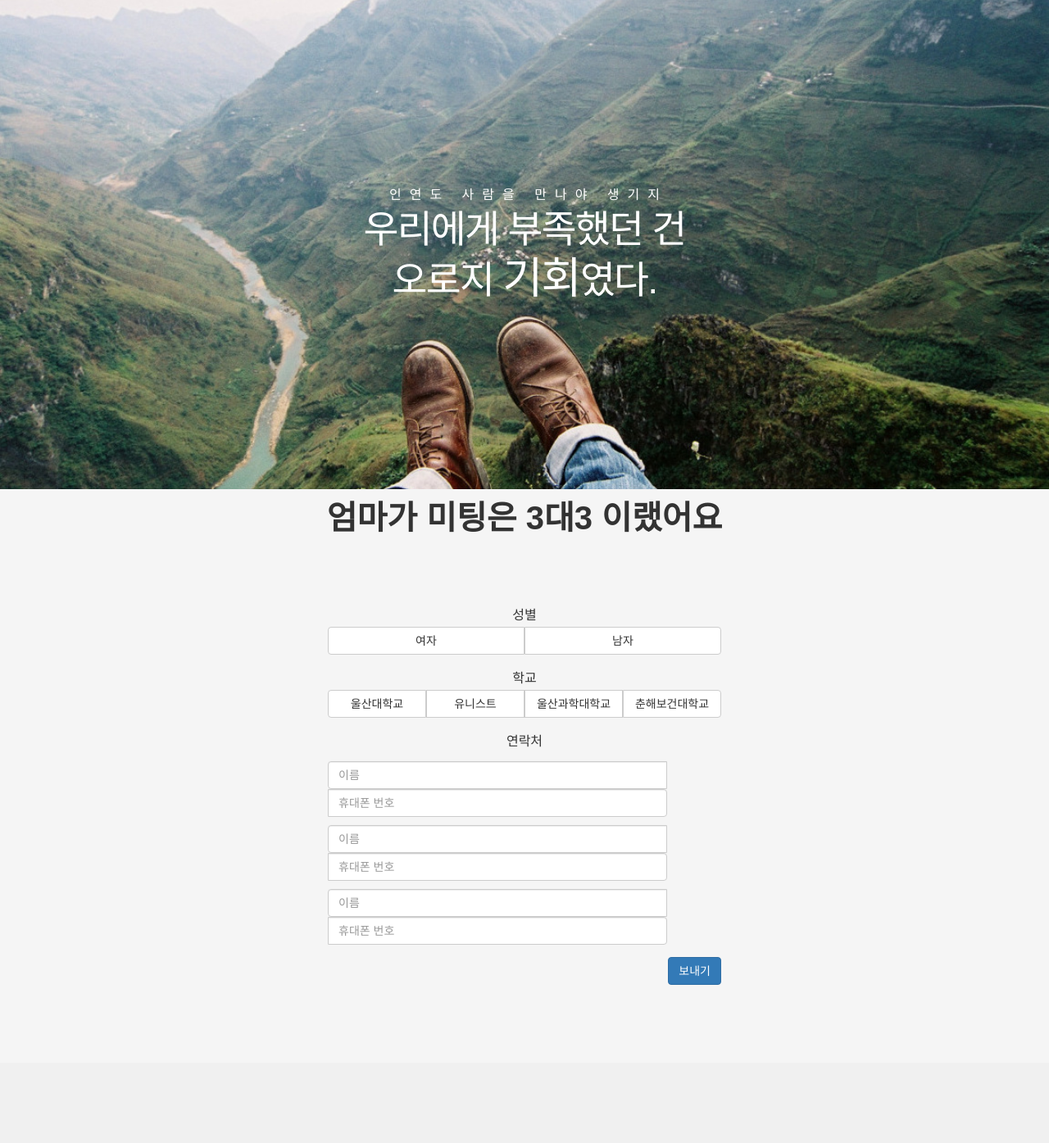
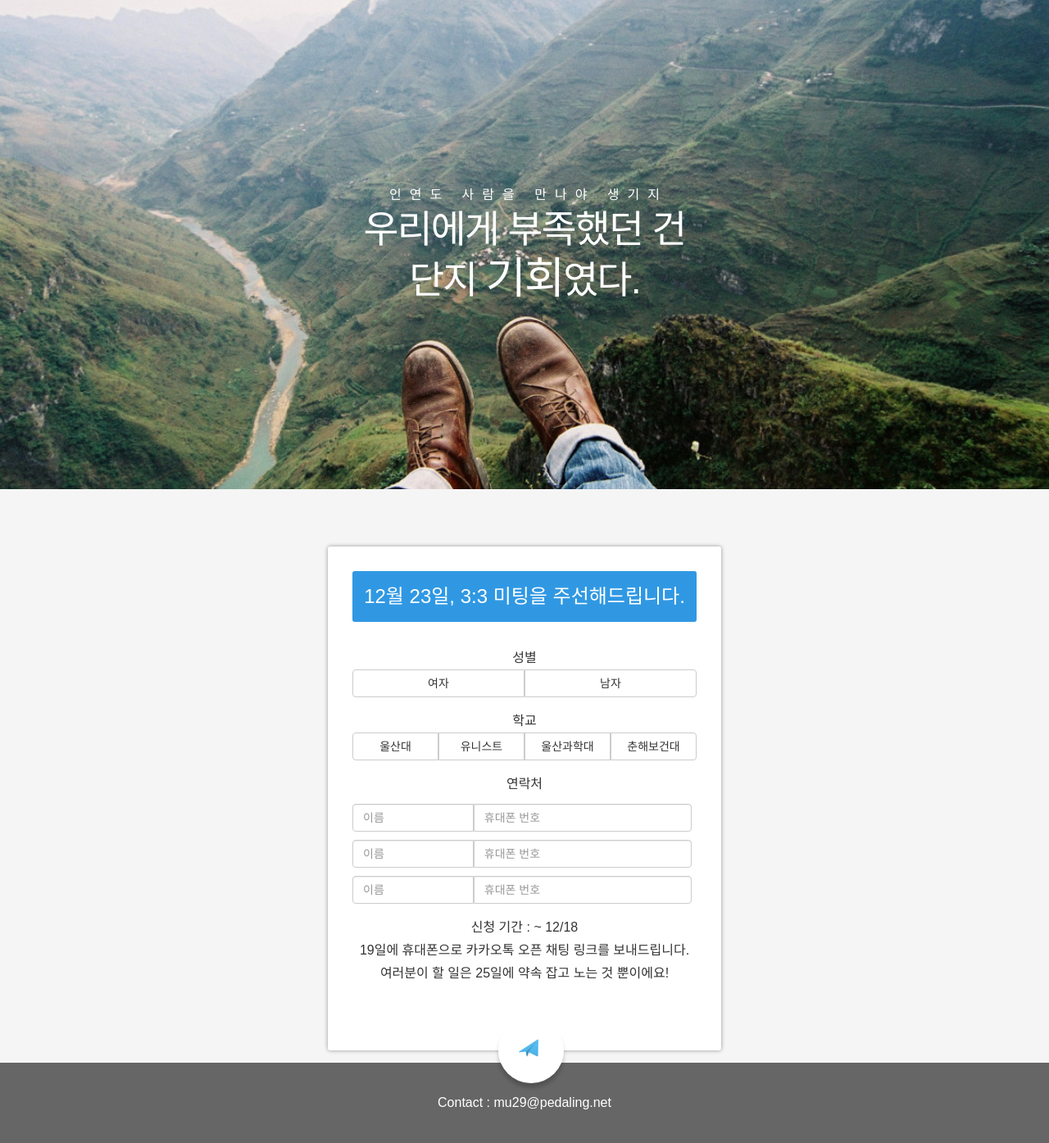
Before and after one commit to mu29/twenties, a Flask app: page / in a window 1280 px wide. Shown: the part 809-2204 px from the top of the page at 82% size. Before the commit the page ends 2011 px from the top, so only its background shows below. Run offline with Flask 2, Linux system fonts and the light colour scheme; some libraries are stand-ins or nearby versions.

Commit message:
양식 채워주세용

```diff
--- a/templates/index.html
+++ b/templates/index.html
@@ -25,12 +25,13 @@
     <a name="#intro"></a>
     <div class="intro">
         <p class="sub">인연도 사람을 만나야 생기지</p>
-            <h3>우리에게 부족했던 건<br>오로지 <span style="font-size: 40pt">기회</span>였다.</h3>
+        <h3>우리에게 부족했던 건<br>단지 <span style="font-size: 40pt">기회</span>였다.</h3>
     </div>
     <a name="#apply"></a>
     <div class="apply">
-            <h2 class="title">엄마가 미팅은 3대3 이랬어요</h2>
         <div class="forms">
+            <div class="form-wrapper">
+                <div class="header"><h1>12월 23일, 3:3 미팅을 주선해드립니다.</h1></div>
                 <form action="" method="post" enctype="multipart/form-data">
                     <label>성별</label>
                     <div class="form-group">
@@ -51,7 +52,7 @@
                         <div class="btn-group btn-group-justified" data-toggle="buttons">
                             <label class="btn btn-default">
                                 <input type="radio" name="university" value="울산대학교" autocomplete="off">
-                                울산대학교
+                                울산대
                             </label>
                             <label class="btn btn-default">
                                 <input type="radio" name="university" value="유니스트" autocomplete="off">
@@ -59,11 +60,11 @@
                             </label>
                             <label class="btn btn-default">
                                 <input type="radio" name="university" value="울산과학대학교" autocomplete="off">
-                                울산과학대학교
+                                울산과학대
                             </label>
                             <label class="btn btn-default">
                                 <input type="radio" name="university" value="춘해보건대학교" autocomplete="off">
-                                춘해보건대학교
+                                춘해보건대
                             </label>
                         </div>
                     </div>
@@ -72,21 +73,30 @@
                     <div class="form-group">
                         {% for i in range(0, 3) %}
                         <div class="input-group info">
-                            <input type="text" name="name{{ i }}" class="form-control" placeholder="이름" required="true">
-                            <input type="text" name="phone{{ i }}" class="form-control" placeholder="휴대폰 번호" required="true">
+                            <input type="text" name="name{{ i }}" class="form-control" placeholder="이름" required="true" style="width: 35.7%">
+                            <input type="text" name="phone{{ i }}" class="form-control" placeholder="휴대폰 번호" required="true" style="width: 64.3%">
                         </div>
                         {% endfor %}
                     </div>
 
-                    <div class="submit pull-right">
-                        <p>
-                            <input type="submit" class="btn btn-primary" value="보내기">
-                        </p>
-                    </div>
+                    <label>신청 기간 : ~ 12/18<br>19일에 휴대폰으로 카카오톡 오픈 채팅 링크를 보내드립니다.<br>여러분이 할 일은 25일에 약속 잡고 노는 것 뿐이에요!</label>
+
+                    <div class="input-button">
+                        <button class="submit"><i class="fa fa-paper-plane"></i><img id="loader" src="/static/img/paper-plane.png" alt="loading image"></button>
                     </div>
                 </form>
             </div>
         </div>
+        {% if message %}
+        <div class="alert alert-info" role="alert" style="margin-top: 500px">
+            {{ message }}
+        </div>
+        {% endif %}
+        <div id="message" class="alert alert-info" role="alert" style="margin-top: 500px; display: none">
+        </div>
+    </div>
+</div>
+{% include 'commons/footer.html' %}
 {% endblock %}
 
 {% block js %}
@@ -95,7 +105,9 @@
     var ref = $(this).find("[required]");
     $(ref).each(function() {
         if ($(this).val() == '') {
-                alert('필수 항목을 모두 채워주세요!');
+            // alert('필수 항목을 모두 채워주세요!');
+            $('#message').text('주어진 양식을 모두 채워주세요! ㅠㅠ');
+            $('#message').css('display', '');
             $(this).focus();
             e.preventDefault();
             return false;
@@ -103,7 +115,9 @@
     });
 
     if (!$('input[name="university"]:checked').val() || !$('input[name="gender"]:checked').val()) {
-            alert('필수 항목을 모두 채워주세요!');
+        // alert('필수 항목을 모두 채워주세요!');
+        $('#message').text('주어진 양식을 모두 채워주세요! ㅠㅠ');
+        $('#message').css('display', '');
         return false;
     }
 
```
Lines whose indentation alone changed are shown as unchanged.
